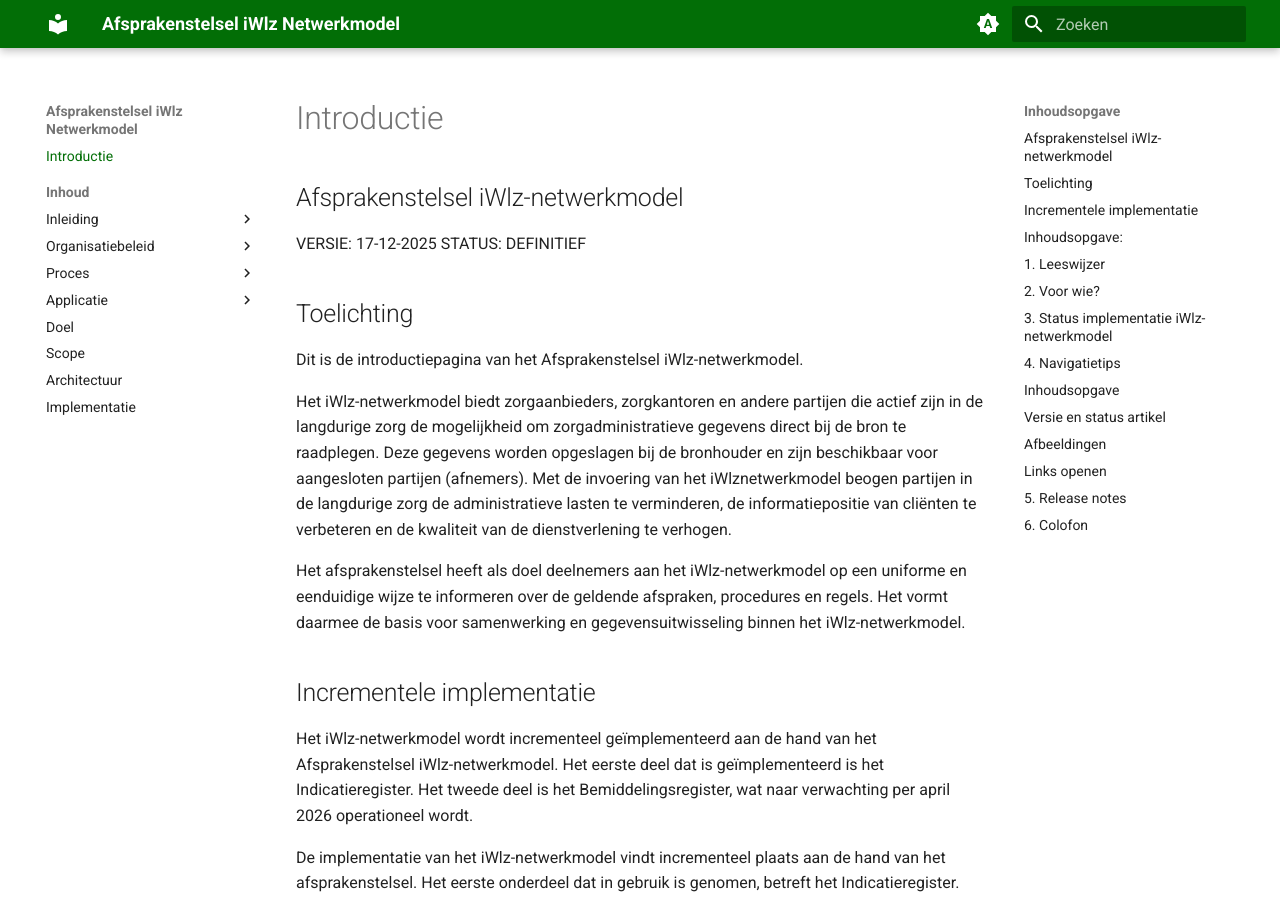
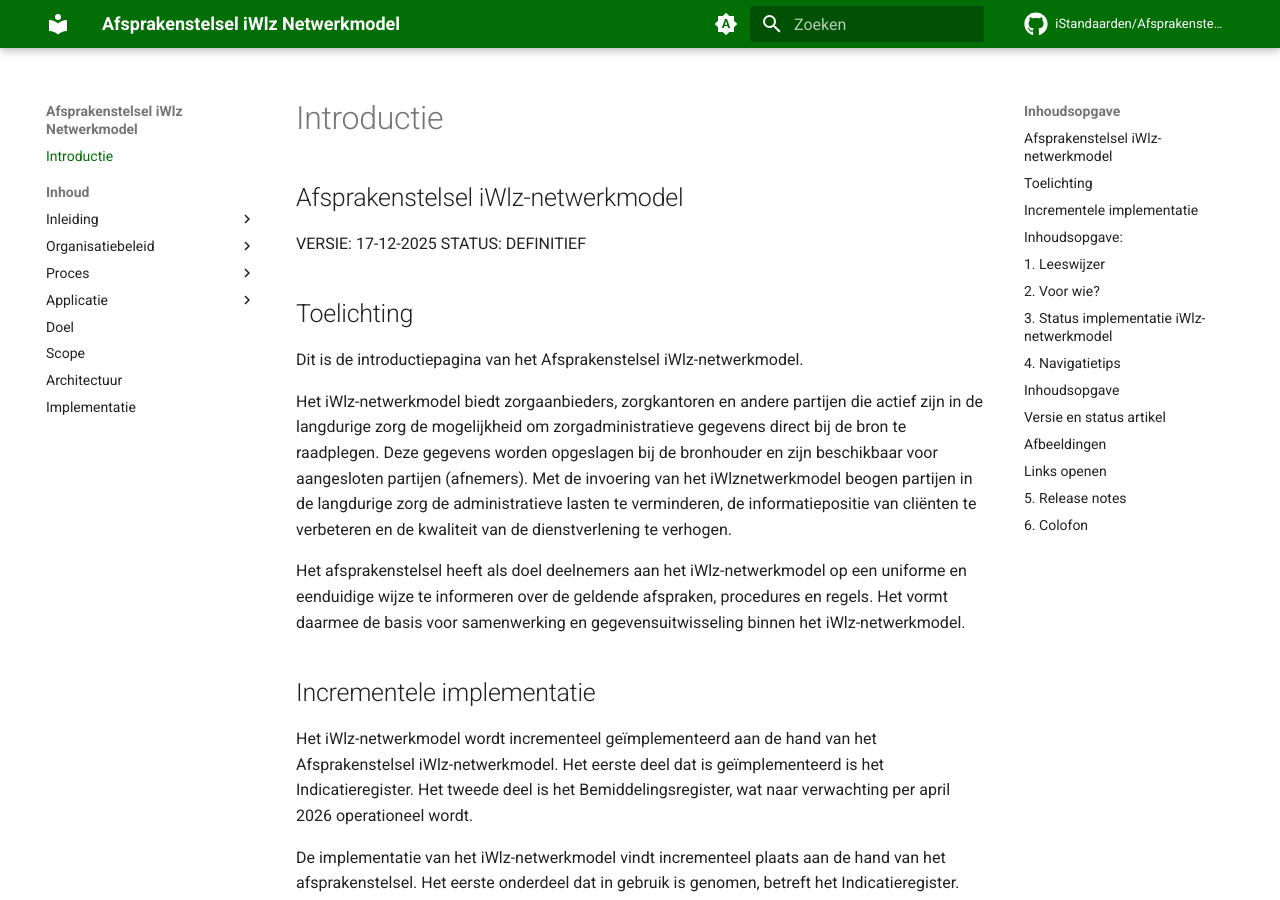
Before and after one commit to iStandaarden/Afsprakenstelsel-iWlz, an MkDocs documentation site: the page built from docs/index.md, in a window 1280 px wide and 900 px high. Built offline with MkDocs 1.6.1 and Material for MkDocs 9.7.7, drawn with Linux system fonts in a browser that asks for light colours; comment, search, counter and statistics services are not loaded.

Commit message:
git update

```diff
--- a/mkdocs.yml
+++ b/mkdocs.yml
@@ -1,8 +1,12 @@
 site_name: Afsprakenstelsel iWlz Netwerkmodel
 site_url: https://istandaarden.github.io/Afsprakenstelsel-iWlz/
+repo_url: https://github.com/iStandaarden/Afsprakenstelsel-iWlz
+repo_name: iStandaarden/Afsprakenstelsel-iWlz
 theme:
   name: material
   language: nl
+  icon:
+    repo: fontawesome/brands/github
   palette:
     # Palette toggle for automatic mode
     - media: "(prefers-color-scheme)"
```
